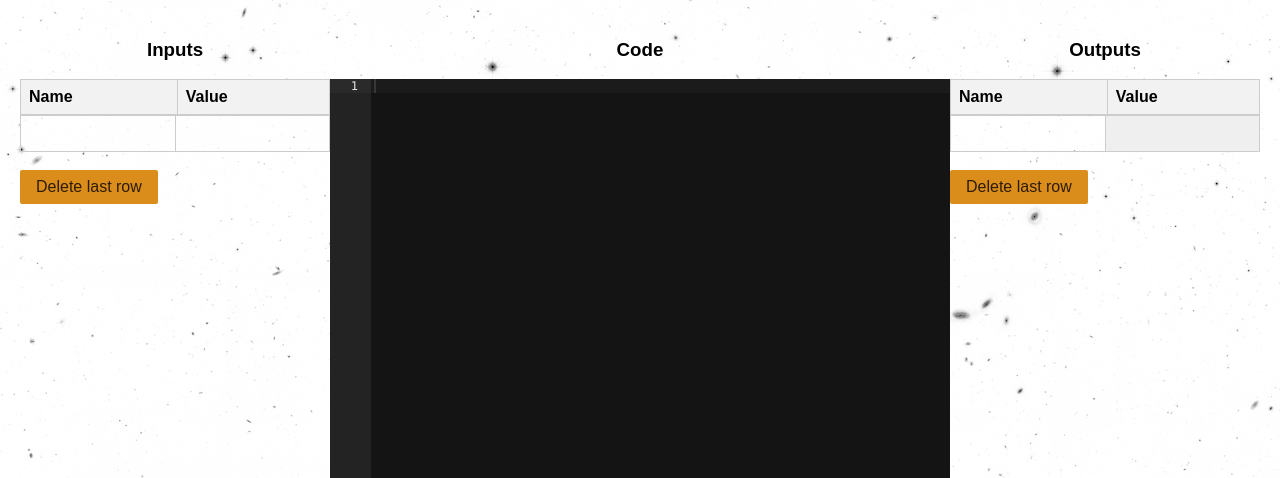
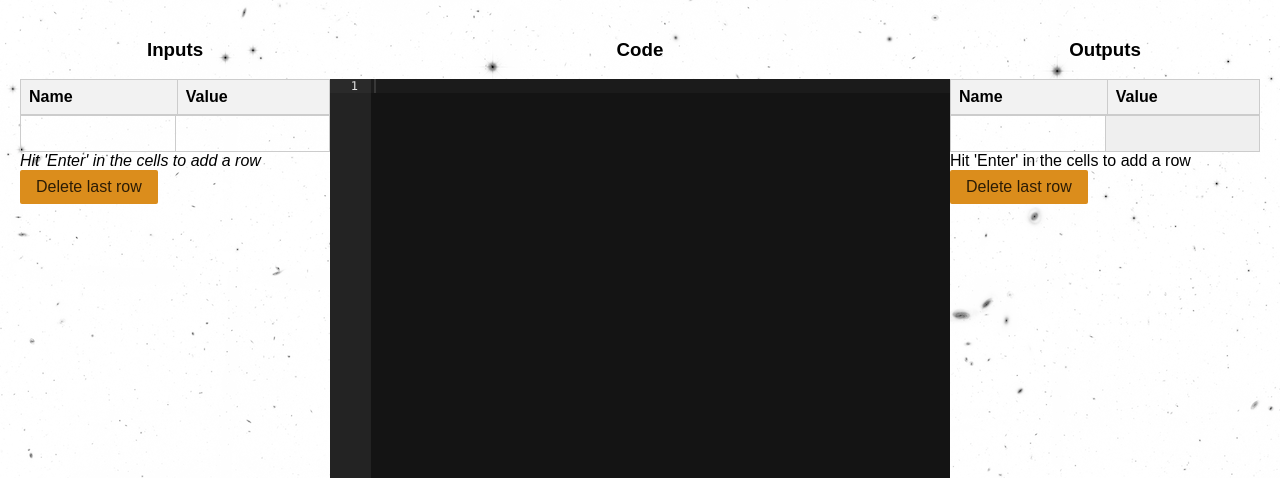
Before and after one commit to DarkStar1982/jsmodela, a Django app: page /model/ in a window 1280 px wide. Shown: the top 478 px of the page. Run offline with Django 5.2, Linux system fonts and the light colour scheme; lists and menus that the app fills with data are empty; some libraries are stand-ins or nearby versions.

Commit message:
Added basic usability

```diff
--- a/jsmodels/pages/static/local_js.js
+++ b/jsmodels/pages/static/local_js.js
@@ -214,6 +214,10 @@ function load_model()
     //render as read-only
     if (model_hash!='None')
     {
+        document.getElementById('hint_outputs').style.visibility = "hidden";
+        document.getElementById('hint_outputs').style.display = "block";
+        document.getElementById('hint_inputs').style.visibility = "hidden";
+        document.getElementById('hint_inputs').style.display = "block";
         table1 = new SymbolTable('table-container-1', 0, true, 0, true);
         table2 = new SymbolTable('table-container-2', 0, true, 1, true);
         //hide controls
@@ -258,10 +262,7 @@ function load_model()
         table2 = new SymbolTable('table-container-2', 1, true, 1, false);
         document.getElementById('editing_on').style.visibility = "hidden";
         document.getElementById('editing_on').style.display = "block";
-        document.getElementById('hint_outputs').style.visibility = "hidden";
-        document.getElementById('hint_outputs').style.display = "block";
-        document.getElementById('hint_inputs').style.visibility = "hidden";
-        document.getElementById('hint_inputs').style.display = "block";
+
 
     }
 }
--- a/jsmodels/pages/templates/pages/jsmodels.html
+++ b/jsmodels/pages/templates/pages/jsmodels.html
@@ -85,7 +85,7 @@
                                 <tbody></tbody>
                             </table>
                         </div>
-                        <span id="hint_outputs"><em>Hit 'Enter' in the cells to add a row </em></span>
+                        <span id="hint_outputs">Hit 'Enter' in the cells to add a row</span>
                         <button class="pure-button button-delete" onclick="delete_last_row(this.parentElement.id)">Delete last row</button>
                     </div>
             </div>
```
